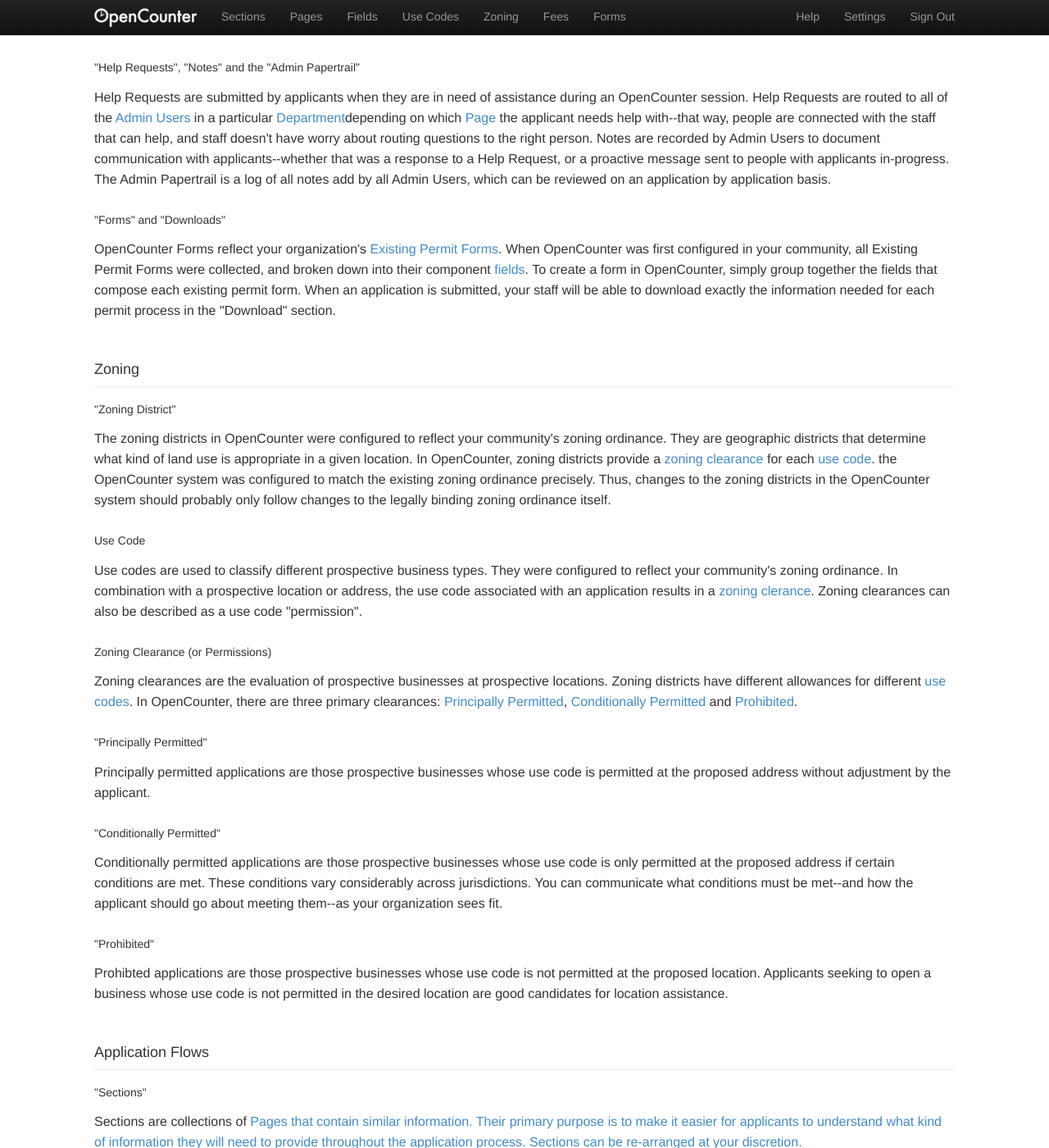
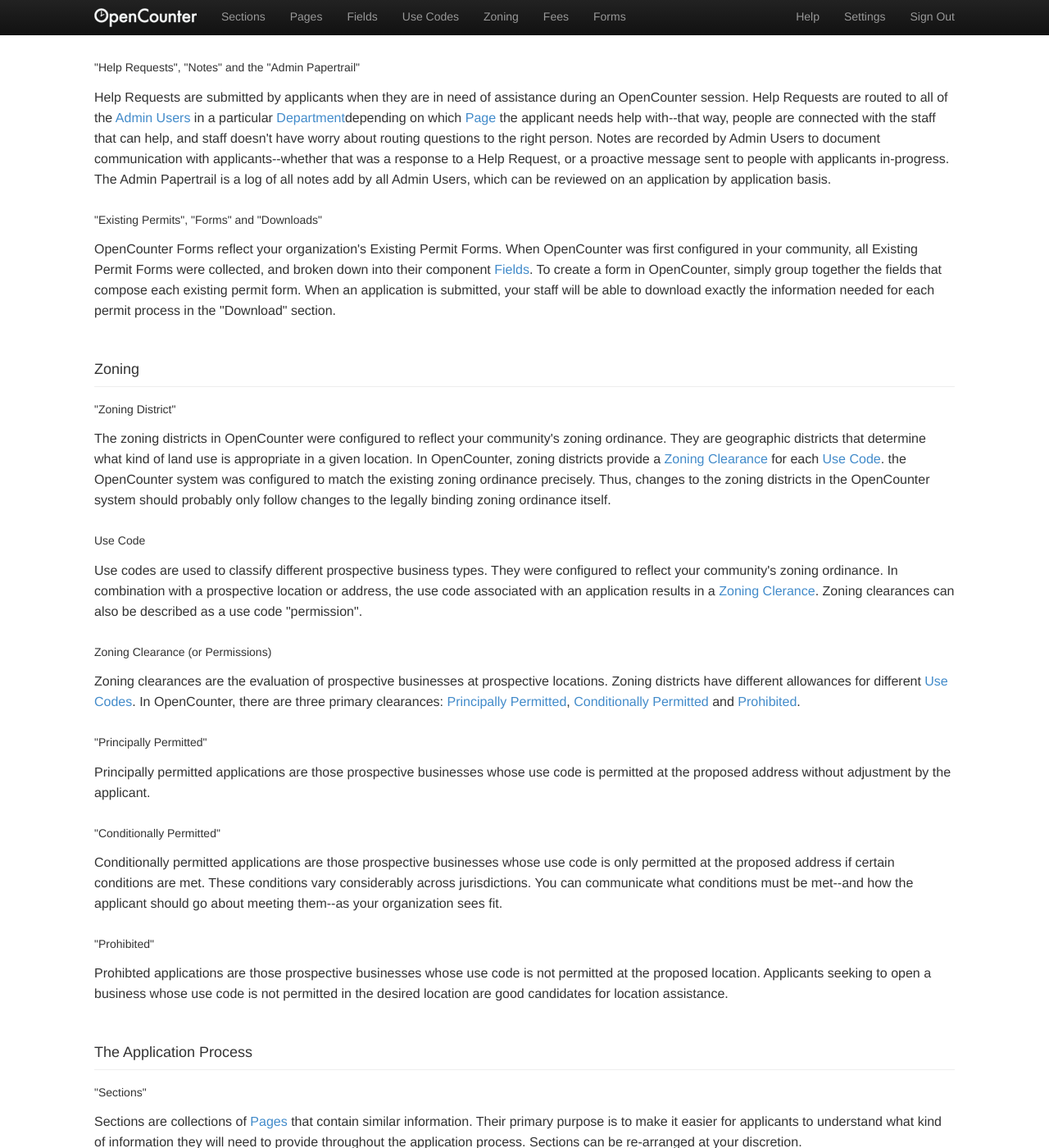
Before and after one commit to opencounter/helpdesk, a Jekyll site: the page built from glossary.html, in a window 1280 px wide and 1400 px high, scrolled down 569 px. Shown: the whole window at 82% size. Built offline with Jekyll 4.4.1, drawn with Linux system fonts in a browser that asks for light colours; nearby versions of some CDN libraries; Markdown is read by kramdown in place of the engine named in the settings; comment, search, counter and statistics services are not loaded; part of the change alters nothing that is shown; some of the changed text lies outside the part shown.

Commit message:
glossary content and conditional removal of footer

```diff
--- a/_includes/related-posts.html
+++ b/_includes/related-posts.html
@@ -1,5 +1,8 @@
 <div class="related-posts">
+  {% if page.slug != "glossary" %}
   <p class="glossary">Too much jargon? Read our <a href="/glossary.html">Glossary of Terms</a> to help clear things up.</p>
+  {% endif %}
+
   {% assign related = page.categories %}
   {% if related contains 'basic' %}
     <p class="category">Read another article from <a href="/basic-questions.html">Basic Questions:</a></p>
--- a/glossary.html
+++ b/glossary.html
@@ -14,104 +14,100 @@ base_url: "../"
 
 <ul class="glossary-list">
 	<ul class="glossary-list">
-	<h4>Applications</h4>
+	<h4 id="applications-section">Applications</h4>
 		<li>
-			<h5>"Application"</h5>
-			<p>An 'application' refers to any OpenCounter session initiated by a member of the public. In OpenCounter, an 'application' refers to <em>all</em>information and responses an applicant needs to provide to accomplish their goal--even if that may require securing multiple <a>Existing Permits</a></p>
+			<h5 id="application">"Application"</h5>
+			<p>An 'application' refers to any OpenCounter session initiated by a member of the public. In OpenCounter, an 'application' refers to <em>all</em>information and responses an applicant needs to provide to accomplish their goal--even if that may require securing multiple <a href="#existing-permits">Existing Permits</a></p>
 		</li>
 		<li>
-			<h5>"Applicant" or "Permit Applicant"</h5>
+			<h5 id="applicant">"Applicant" or "Permit Applicant"</h5>
 			<p>An applicant or permit applicant refers to any member of the public that has initiated an OpenCounter session. Oftentimes, applicants are only using OpenCounter to learn more information--not all applicants will submit an application.</p>
 		</li>
 		<li>
-			<h5>"Help Requests", "Notes" and the "Admin Papertrail"</h5>
-			<p>Help Requests are submitted by applicants when they are in need of assistance during an OpenCounter session. Help Requests are routed to all of the <a>Admin Users</a> in a particular <a>Department</a>depending on which <a>Page</a> the applicant needs help with--that way, people are connected with the staff that can help, and staff doesn't have worry about routing questions to the right person. Notes are recorded by Admin Users to document communication with applicants--whether that was a response to a Help Request, or a proactive message sent to people with applicants in-progress. The Admin Papertrail is a log of all notes add by all Admin Users, which can be reviewed on an application by application basis.</p>
+			<h5 id="help-requests">"Help Requests", "Notes" and the "Admin Papertrail"</h5>
+			<p>Help Requests are submitted by applicants when they are in need of assistance during an OpenCounter session. Help Requests are routed to all of the <a href="#admin-users">Admin Users</a> in a particular <a href="#admin-departments">Department</a>depending on which <a href="#application-pages">Page</a> the applicant needs help with--that way, people are connected with the staff that can help, and staff doesn't have worry about routing questions to the right person. Notes are recorded by Admin Users to document communication with applicants--whether that was a response to a Help Request, or a proactive message sent to people with applicants in-progress. The Admin Papertrail is a log of all notes add by all Admin Users, which can be reviewed on an application by application basis.</p>
 		</li>
 		<li>
-			<h5>"Forms" and "Downloads"</h5>
-			<p>OpenCounter Forms reflect your organization's <a>Existing Permit Forms</a>. When OpenCounter was first configured in your community, all Existing Permit Forms were collected, and broken down into their component <a>fields</a>. To create a form in OpenCounter, simply group together the fields that compose each existing permit form. When an application is submitted, your staff will be able to download exactly the information needed for each permit process in the "Download" section.</p>
+			<h5 id="existing-permits">"Existing Permits", "Forms" and "Downloads"</h5>
+			<p>OpenCounter Forms reflect your organization's Existing Permit Forms. When OpenCounter was first configured in your community, all Existing Permit Forms were collected, and broken down into their component <a href="#application-fields">Fields</a>. To create a form in OpenCounter, simply group together the fields that compose each existing permit form. When an application is submitted, your staff will be able to download exactly the information needed for each permit process in the "Download" section.</p>
 		</li>
 	</ul>
 	<ul class="glossary-list">
-	<h4>Zoning</h4>
+	<h4 id="zoning">Zoning</h4>
 		<li>
-			<h5>"Zoning District"</h5>
-			<p>The zoning districts in OpenCounter were configured to reflect your community's zoning ordinance. They are geographic districts that determine what kind of land use is appropriate in a given location. In OpenCounter, zoning districts provide a <a>zoning clearance</a> for each <a>use code</a>. the OpenCounter system was configured to match the existing zoning ordinance precisely. Thus, changes to the zoning districts in the OpenCounter system should probably only follow changes to the legally binding zoning ordinance itself.</p>
+			<h5 id="zoning-district">"Zoning District"</h5>
+			<p>The zoning districts in OpenCounter were configured to reflect your community's zoning ordinance. They are geographic districts that determine what kind of land use is appropriate in a given location. In OpenCounter, zoning districts provide a <a href="#zoning-clearance">Zoning Clearance</a> for each <a href="#use-code">Use Code</a>. the OpenCounter system was configured to match the existing zoning ordinance precisely. Thus, changes to the zoning districts in the OpenCounter system should probably only follow changes to the legally binding zoning ordinance itself.</p>
 		</li>
 		<li>
-			<h5>Use Code</h5>
-			<p>Use codes are used to classify different prospective business types. They were configured to reflect your community's zoning ordinance. In combination with a prospective location or address, the use code associated with an application results in a <a>zoning clerance</a>. Zoning clearances can also be described as a use code "permission".</p>
+			<h5 id="use-code">Use Code</h5>
+			<p>Use codes are used to classify different prospective business types. They were configured to reflect your community's zoning ordinance. In combination with a prospective location or address, the use code associated with an application results in a <a href="#zoning-clearnce">Zoning Clerance</a>. Zoning clearances can also be described as a use code "permission".</p>
 		</li>
 		<li>
-			<h5>Zoning Clearance (or Permissions)</h5>
-			<p>Zoning clearances are the evaluation of prospective businesses at prospective locations. Zoning districts have different allowances for different <a>use codes</a>. In OpenCounter, there are three primary clearances: <a>Principally Permitted</a>, <a>Conditionally Permitted</a> and <a>Prohibited</a>.</p>
+			<h5 id="zoning-clearance">Zoning Clearance (or Permissions)</h5>
+			<p>Zoning clearances are the evaluation of prospective businesses at prospective locations. Zoning districts have different allowances for different <a href="#use-code">Use Codes</a>. In OpenCounter, there are three primary clearances: <a href="#principally-permitted">Principally Permitted</a>, <a href="#conditionally-permitted">Conditionally Permitted</a> and <a href="#prohibited">Prohibited</a>.</p>
 		</li>
 		<li>
-			<h5>"Principally Permitted"</h5>
+			<h5 id="principally-permitted">"Principally Permitted"</h5>
 			<p>Principally permitted applications are those prospective businesses whose use code is permitted at the proposed address without adjustment by the applicant.</p>
 		</li>
 		<li>
-			<h5>"Conditionally Permitted"</h5>
+			<h5 id="conditionally-permitted">"Conditionally Permitted"</h5>
 			<p>Conditionally permitted applications are those prospective businesses whose use code is only permitted at the proposed address if certain conditions are met. These conditions vary considerably across jurisdictions. You can communicate what conditions must be met--and how the applicant should go about meeting them--as your organization sees fit.</p>
 		</li>
 		<li>
-			<h5>"Prohibited"</h5>
+			<h5 id="prohibited">"Prohibited"</h5>
 			<p>Prohibted applications are those prospective businesses whose use code is not permitted at the proposed location. Applicants seeking to open a business whose use code is not permitted in the desired location are good candidates for location assistance.</p>
-		</li>
-<!-- 		<li>
-			<h5>TUP, UP, MUP</h5>
-			<p>the OpenCounter system was configured to match the existing zoning ordinance precisely. Thus, changes to the zoning districts in the OpenCounter system should probably only follow changes to the legally binding zoning ordinance itself</p>
-		</li> -->
-	</ul>
-	<ul class="glossary-list">
-	<h4>Application Flows</h4>
-		<li>
-			<h5>"Sections"</h5>
-			<p>Sections are collections of <a>Pages<a> that contain similar information. Their primary purpose is to make it easier for applicants to understand what kind of information they will need to provide throughout the application process. Sections can be re-arranged at your discretion.</p>
-		</li>
-		<li>
-			<h5>"Pages"</h5>
-			<p>Pages are just what they sound like: single web-pages. Each page can be used to communicate information to applicants, or solicit information from them with <a>fields</a>. Pages are grouped into <a>Sections</a>, and can be arranged within each Section at your discretion.</p>
-
-			<p>A key feature of OpenCounter is the ability to show or hide Pages using <a>Visibility Rules</a></p>.
-		</li>
-		<li>
-			<h5>"Fields"</h5>
-			<p>Fields are requests for information from applicants. Each Field is a request for a single piece of infomration. When OpenCounter was configured in your community, your <a>Existing Permit Forms</a>  were broken down into the constiuent fields. You can add, remove or edit Fields at your discretion. Fields can be grouped into Pages, as well as <a>Forms</a>.</p>
-		</li>
-		<li>
-			<h5>"Visibility Rules"</h5>
-			<p>Visibility Rules allow you to show or hide <a>Pages</a> of information or Fields based on previous answers provided by the applicant. Visibility Rules can be based on the <a>Use Code</a> of the prospective business, the <a>Zoning District</a> of the proposed location, or answers to specific questions.</p>
 		</li>
 	</ul>
 	<ul class="glossary-list">
-	<h4>Fees</h4>
+	<h4 id="application-process">The Application Process</h4>
 		<li>
-			<h5>"Fees", "Base Cost" and "Calculated Cost"</h5>
-			<p>Fees reflect your organization's existing Fee Schedule. Fees are triggered by the answers applicants provide to the <a>Fields</a> of your choice. The Base Cost of each Fee is the minimum cost of each fee. Fees can increase based on <a>Rules</a>. Fees can be incurred regularly based on their <a>Recurrence</a>. The Calculated Cost is based on Base Costs multiplied by their Recurrance, as well as any Rule-based increases.</p>
+			<h5 id="application-sections">"Sections"</h5>
+			<p>Sections are collections of <a href="#application-pages">Pages</a> that contain similar information. Their primary purpose is to make it easier for applicants to understand what kind of information they will need to provide throughout the application process. Sections can be re-arranged at your discretion.</p>
 		</li>
 		<li>
-			<h5>"Processing Time"</h5>
+			<h5 id="application-pages">"Pages"</h5>
+			<p>Pages are just what they sound like: single web-pages. Each page can be used to communicate information to applicants, or solicit information from them with <a href="#application-fields">Fields</a>. Pages are grouped into <a href="#application-sections">Sections</a>, and can be arranged within each Section at your discretion.</p>
+
+			<p>A key feature of OpenCounter is the ability to show or hide Pages using <a href="#visibility-rules">Visibility Rules</a></p>.
+		</li>
+		<li>
+			<h5 id="application-fields">"Fields"</h5>
+			<p>Fields are requests for information from applicants. Each Field is a request for a single piece of infomration. When OpenCounter was configured in your community, your <a href="#existing-permits">Existing Permit Forms</a>  were broken down into the constiuent fields. You can add, remove or edit Fields at your discretion. Fields can be grouped into Pages, as well as <a href="#existing-permits">Forms</a>.</p>
+		</li>
+		<li>
+			<h5 id="visibility-rules">"Visibility Rules"</h5>
+			<p>Visibility Rules allow you to show or hide <a href="#application-pages">Pages</a> of information or Fields based on previous answers provided by the applicant. Visibility Rules can be based on the <a href="#use-code">Use Code</a> of the prospective business, the <a href="zoning-district">Zoning District</a> of the proposed location, or answers to specific questions.</p>
+		</li>
+	</ul>
+	<ul class="glossary-list">
+	<h4 id="fees">Fees</h4>
+		<li>
+			<h5 id="fee-costs">"Fees", "Base Cost" and "Calculated Cost"</h5>
+			<p>Fees reflect your organization's existing Fee Schedule. Fees are triggered by the answers applicants provide to the <a href="#application-fields">Fields</a> of your choice. The Base Cost of each Fee is the minimum cost of each fee. Fees can increase based on <a href="#fee-rules">Rules</a>. Fees can be incurred regularly based on their <a href="#recurrence">Recurrence</a>. The Calculated Cost is based on Base Costs multiplied by their Recurrance, as well as any Rule-based increases.</p>
+		</li>
+		<li>
+			<h5 id="processing-time">"Processing Time"</h5>
 			<p>The Processing Time required for each Fee is an estimate of the time required for your organization to process each Fee incurred. This estimate is not binding, and is simply used to help set the expectations of permit applicants.</p>
 		</li>
 		<li>
-			<h5>"Recurrence" (or Intervals)</h5>
+			<h5 id="recurrence">"Recurrence" (or Intervals)</h5>
 			<p>The Recurrence of a Fee is regularity with which a Fee is incurred. Your organization can require that Fees be paid on the period of your choosing.</p>
 		</li>
 		<li>
-			<h5>Fee "Rules"</h5>
-			<p>Much like <a>Visibility Rules</a> determine whether an applicant is shown a particular Page, Rules can determine whether an applicant incurs a Fee. Rules can be based on responses to previous questions, the <a>Zoning District</a> of the proposed location, or the <a>Use Code</a> of the prospective business.</p>
+			<h5 id="fee-rules">Fee "Rules"</h5>
+			<p>Much like <a href="#visibility-rules">Visibility Rules</a> determine whether an applicant is shown a particular Page, Rules can determine whether an applicant incurs a Fee. Rules can be based on responses to previous questions, the <a href="#zoning-district">Zoning District</a> of the proposed location, or the <a href="#use-code">Use Code</a> of the prospective business.</p>
 		</li>
 	</ul>
 	<ul class="glossary-list">
-	<h4>"Users" and "Departments"</h4>
+	<h4 id="users-departments">"Users" and "Departments"</h4>
 		<li>
-			<h5>Admin "Users"</h5>
+			<h5 id="admin-users">Admin "Users"</h5>
 			<p>Users are members of your staff that use OpenCounter. Users are able to monitor and manage permit applications, download application data, and edit the application process. Each User belongs to one or more Department.</p>
 		</li>
 		<li>
-			<h5>"Departments"</h5>
-			<p>Departments are groups of Admin Users that reflect the structure of your organization. Each <a>Page</a>can be associated with a Department as well. As a result, if a <a>Permit Applicant</a>submits a <a>Help Request</a> from a certain Page, the Admin Users in the appropriate Department will be notified.</p>
+			<h5 id="admin-departments">"Departments"</h5>
+			<p>Departments are groups of Admin Users that reflect the structure of your organization. Each <a href="#application-pages">Page</a>can be associated with a Department as well. As a result, if a <a href="#applicant">Permit Applicant</a>submits a <a href="#help-requests">Help Request</a> from a certain Page, the Admin Users in the appropriate Department will be notified.</p>
 		</li>
 	</ul>
 </ul>
```
